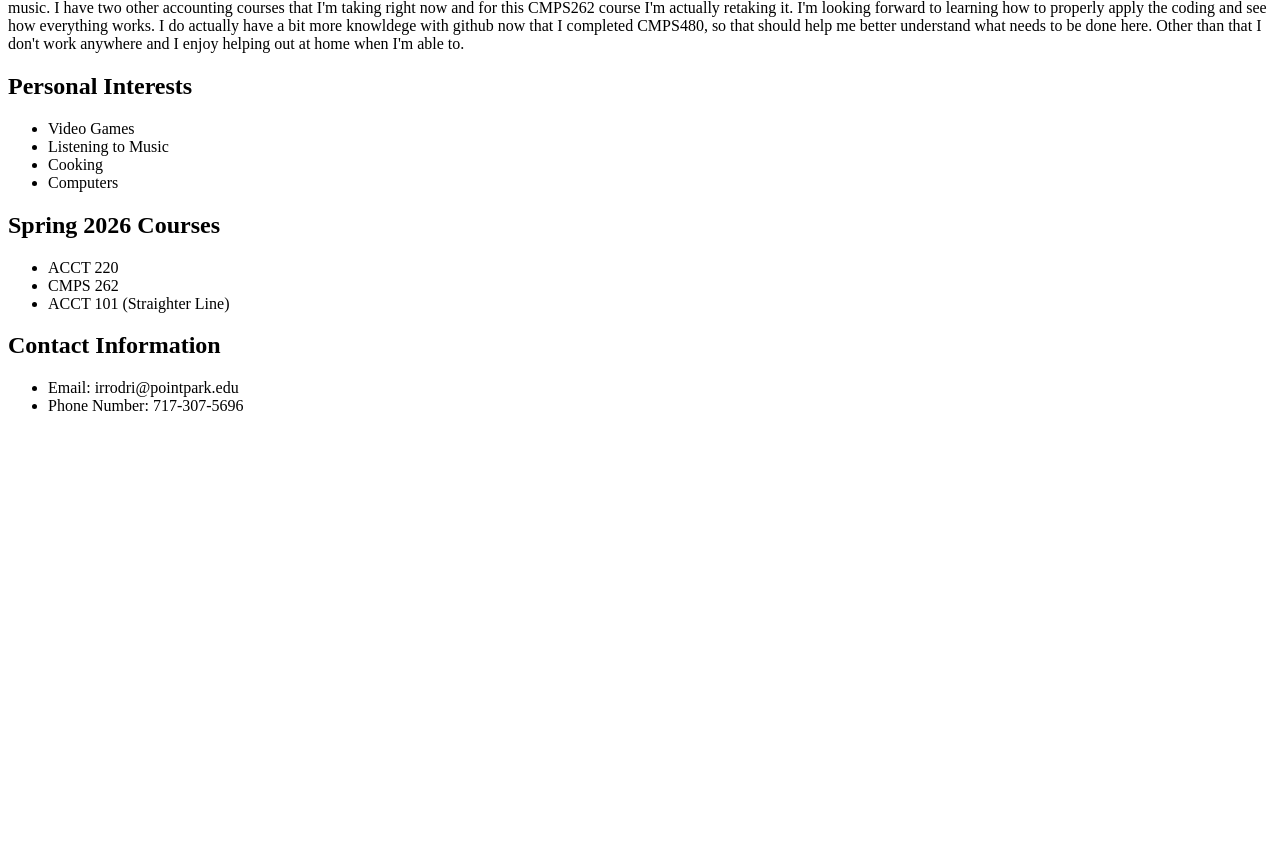
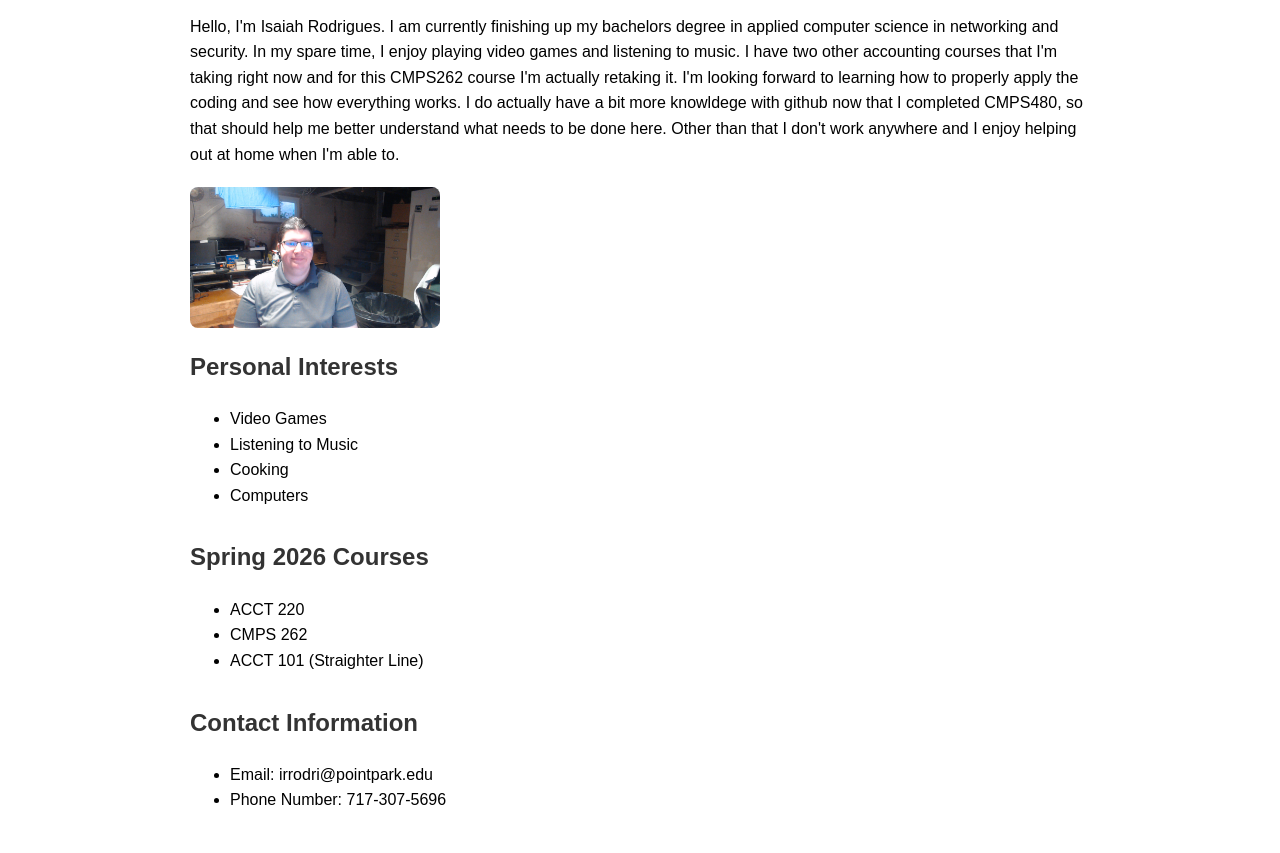
Before and after one commit to IsaiahR26/CMPS-262, a plain HTML site: page index.html in a window 1280 px wide. Shown: the part 99-952 px from the top of the page. Before the commit the page ends 800 px from the top, so only its background shows below. Drawn offline with Linux system fonts and the light colour scheme.

Commit message:
added photo and some css

```diff
--- a/index.html
+++ b/index.html
@@ -4,6 +4,7 @@
     <meta charset="utf-8" />
     <meta name="viewport" content="width=device-width, intitial-scale=1" />
     <title>Isaiah Rodrigues | CMPS-262</title>
+    <link rel="stylesheet" href="styles.css" />
 </head>
 <body>
     <header>
@@ -19,6 +20,7 @@
            when I'm able to.
         </p>
     </header>
+    <img src="photo.jpg" alt="Photo of Isaiah Rodrigues" width="250"/>
     <section>
         <h2>Personal Interests</h2>
         <ul>
--- /dev/null
+++ b/styles.css
@@ -0,0 +1,21 @@
+body {
+  font-family: Arial, sans-serif;
+  max-width: 900px;
+  margin: 40px auto;
+  padding: 0 20px;
+  line-height: 1.6;
+}
+
+h1, h2 {
+  color: #333;
+}
+
+section {
+  margin-bottom: 30px;
+}
+
+img {
+  display: block;
+  margin: 20px 0;
+  border-radius: 8px;
+}
```
Also changed, not shown: photo.jpg (added).
